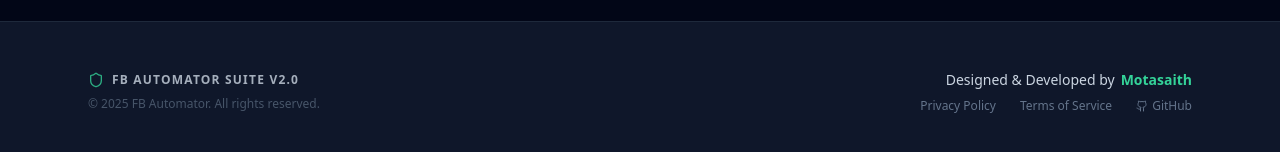
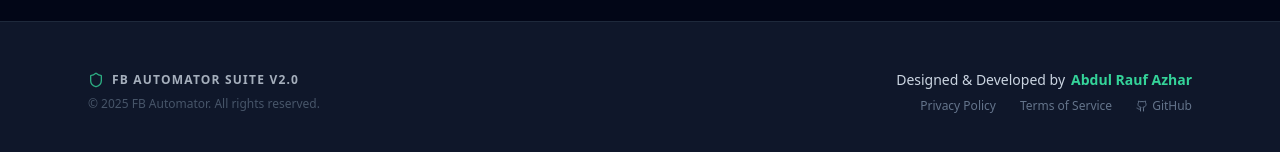
Before and after one commit to Motasaith/FB_Bot_Peacekeeper, a React (Vite) app in the folder fb-peacekeeper-dashboard/: page / in a window 1280 px wide. Shown: the part 1689-1841 px from the top of the page. Built offline with nearby package versions, Linux system fonts and the light colour scheme.

Commit message:
Fix Privacy/Terms Routes

```diff
--- a/fb-peacekeeper-dashboard/src/App.jsx
+++ b/fb-peacekeeper-dashboard/src/App.jsx
@@ -5,6 +5,8 @@
 import SentimentPage from './pages/SentimentPage';
 import ReplyPage from './pages/ReplyPage';
 import RunAllPage from './pages/RunAllPage';
+import PrivacyPolicy from './pages/PrivacyPolicy';
+import TermsConditions from './pages/TermsConditions';
 import Footer from './components/Footer';
 import { ToastContainer } from 'react-toastify';
 import 'react-toastify/dist/ReactToastify.css';
@@ -38,6 +40,10 @@
         return <ReplyPage onNavigate={setCurrentPage} />;
       case 'run-all':
         return <RunAllPage onNavigate={setCurrentPage} />;
+      case 'privacy':
+        return <PrivacyPolicy />;
+      case 'terms':
+        return <TermsConditions />;
       default:
         return <Dashboard onNavigate={setCurrentPage} />;
     }
--- a/fb-peacekeeper-dashboard/src/components/Footer.jsx
+++ b/fb-peacekeeper-dashboard/src/components/Footer.jsx
@@ -18,7 +18,7 @@
 
         <div className="flex flex-col items-center md:items-end gap-2">
             <p className="flex items-center gap-1.5 text-slate-700 dark:text-slate-300 font-medium">
-            Designed & Developed by <span className="text-blue-600 dark:text-emerald-400 font-bold">Motasaith</span>
+            Designed & Developed by <span className="text-blue-600 dark:text-emerald-400 font-bold">Abdul Rauf Azhar</span>
             </p>
             <div className="flex gap-6 text-xs text-slate-500">
             <button onClick={() => onNavigate('privacy')} className="hover:text-blue-600 dark:hover:text-emerald-400 transition-colors">Privacy Policy</button>
```
